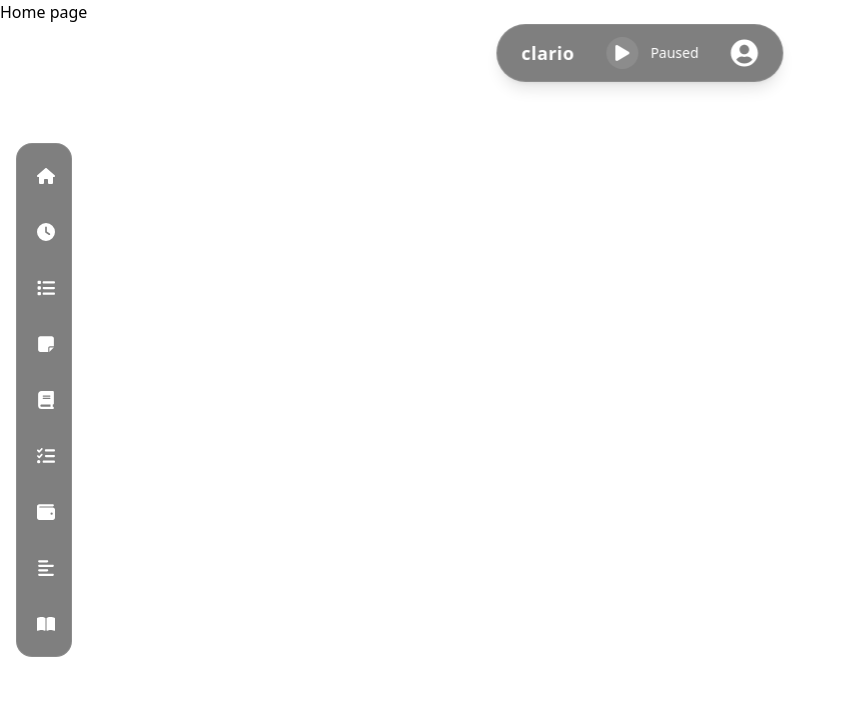
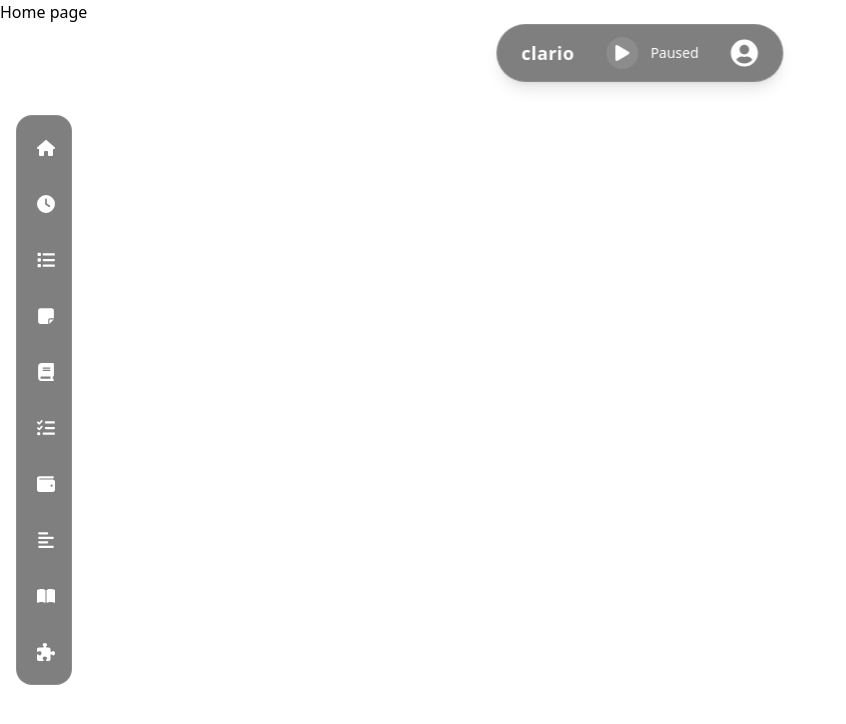
Before and after one commit to DivyaDaram8/clario, a React (Vite) app in the folder frontend/: page /home in a window 1280 px wide. Shown: the top 724 px of the page, without its empty margins (0-846 px from the left). Built offline with nearby package versions, Linux system fonts and the light colour scheme.

Commit message:
Copying of the brain games done

```diff
--- a/frontend/src/App.jsx
+++ b/frontend/src/App.jsx
@@ -13,6 +13,7 @@ import Summarizers from './pages/Summarizers';
 import Books from './pages/Books';
 import Profile from './pages/Profile';
 import Journal from './pages/Journal';
+import BrainGames from './pages/BrainGames';
 
 
 
@@ -34,6 +35,7 @@ function App() {
           <Route path="/profile" element={<Profile />} />
           <Route path="/habit-tracker" element={<HabitTracker />} />
           <Route path="/journal" element={<Journal />} />
+          <Route path="/brain-games" element={<BrainGames />} />
         </Routes>
     </>
   );
--- a/frontend/src/layout/NavbarLeft.jsx
+++ b/frontend/src/layout/NavbarLeft.jsx
@@ -8,7 +8,8 @@ import {
   FaList,
   FaWallet,
   FaAlignLeft,
-  FaBookOpen
+  FaBookOpen,
+  FaPuzzlePiece
 } from "react-icons/fa6";
 
 export default function NavbarLeft() {
@@ -22,6 +23,7 @@ export default function NavbarLeft() {
     { to: "/expense-tracker", icon: <FaWallet />, label: "Expense Tracker" },
     { to: "/summarizer", icon: <FaAlignLeft />, label: "Summarizer" },
     { to: "/books", icon: <FaBookOpen />, label: "Books" },
+     { to: "/brain-games", icon: <FaPuzzlePiece />, label: "Brain Games" },
   ];
 
   return (
--- /dev/null
+++ b/frontend/src/pages/BrainGames.jsx
@@ -0,0 +1,210 @@
+import React from "react";
+import NavbarLeft from "../layout/NavbarLeft";
+import NavbarTop from "../layout/NavbarTop";
+
+// Brain Games data
+const games = [
+  {
+    name: "Who Is?",
+    link: "https://poki.com/en/g/who-is",
+    image: "https://img.poki-cdn.com/cdn-cgi/image/q=78,width=300,height=200,fit=cover,f=auto/373740bfb89dd3e6c1fb96674148e806/who-is.png",
+  },
+  {
+    name: "Level Devil",
+    link: "https://poki.com/en/g/level-devil",
+    image: "https://img.poki-cdn.com/cdn-cgi/image/q=78,width=300,height=200,fit=cover,f=auto/0c3d1446c6992c2b88a9498de054688b/level-devil.png",
+  },
+  {
+    name: "Love Balls",
+    link: "https://poki.com/en/g/love-balls",
+    image: "https://img.poki-cdn.com/cdn-cgi/image/q=78,width=300,height=200,fit=cover,f=auto/79f73bf4a7d39c5a1814e9ea37d5985c/love-balls.jfif",
+  },
+  {
+    name: "Happy Glass",
+    link: "https://poki.com/en/g/happy-glass",
+    image: "https://img.poki-cdn.com/cdn-cgi/image/q=78,width=300,height=200,fit=cover,f=auto/649f916152c6defac7c09dbaf29f74e9/happy-glass.jfif",
+  },
+  {
+    name: "Master Chess",
+    link: "https://poki.com/en/g/master-chess",
+    image: "https://img.poki-cdn.com/cdn-cgi/image/q=78,width=300,height=200,fit=cover,f=auto/505695b9-1b21-47fd-a8e1-93345afb57de/master-chess.png",
+  },
+  {
+    name: "Infinity Loop",
+    link: "https://poki.com/en/g/infinity-loop",
+    image: "https://img.poki-cdn.com/cdn-cgi/image/q=78,width=300,height=200,fit=cover,f=auto/866858bc3f68d2bb0739b2ef598d9f2d/infinity-loop.png",
+  },
+  {
+    name: "Rescue the Fish",
+    link: "https://poki.com/en/g/rescue-the-fish",
+    image: "https://img.poki-cdn.com/cdn-cgi/image/q=78,width=300,height=200,fit=cover,f=auto/f99a4b047b60358b3ed234e3d0fac330/rescue-the-fish.png",
+  },
+  {
+    name: "Logic Master 1",
+    link: "https://poki.com/en/g/logic-master-1",
+    image: "https://img.poki-cdn.com/cdn-cgi/image/q=78,width=300,height=200,fit=cover,f=auto/680bea5afa10268bc8268f42dab18e27/logic-master-1.png",
+  },
+  {
+    name: "2048",
+    link: "https://poki.com/en/g/2048",
+    image: "https://img.poki-cdn.com/cdn-cgi/image/q=78,width=300,height=200,fit=cover,f=auto/cb8c967c-4a78-4ffa-8506-cbac69746f4f/2048.png",
+  },
+  {
+    name: "Free The Key",
+    link: "https://poki.com/en/g/free-the-key",
+    image: "https://img.poki-cdn.com/cdn-cgi/image/q=78,width=300,height=200,fit=cover,f=auto/7cf2d05b25dcb57ae219b879e275976c/free-the-key.png",
+  },
+  {
+    name: "Ultimate Sudoku",
+    link: "https://poki.com/en/g/ultimate-sudoku",
+    image: "https://img.poki-cdn.com/cdn-cgi/image/q=78,width=300,height=200,fit=cover,f=auto/bc07d0e7d1b5b448e0a932537b4ebf80/ultimate-sudoku.png",
+  },
+  {
+    name: "One Line Draw",
+    link: "https://poki.com/en/g/one-line-draw",
+    image: "https://img.poki-cdn.com/cdn-cgi/image/q=78,width=300,height=200,fit=cover,f=auto/317810ef2300e72a3bec82b8c5faee32/one-line-draw.png",
+  },
+  {
+    name: "Brain Test: Tricky Puzzles",
+    link: "https://poki.com/en/g/brain-test-tricky-puzzles",
+    image: "https://img.poki-cdn.com/cdn-cgi/image/q=78,width=300,height=200,fit=cover,f=auto/f262d83ee394fcf98b378674e1430bfd/brain-test-tricky-puzzles.png",
+  },
+  {
+    name: "Red Ball 4",
+    link: "https://poki.com/en/g/red-ball-4",
+    image: "https://img.poki-cdn.com/cdn-cgi/image/q=78,width=300,height=200,fit=cover,f=auto/9b739087f9938fb143a2519252addbb8/red-ball-4.png",
+  },
+  {
+    name: "Mekorama",
+    link: "https://poki.com/en/g/mekorama",
+    image: "https://img.poki-cdn.com/cdn-cgi/image/q=78,width=300,height=200,fit=cover,f=auto/56cba7ef0668cad515855b98be92ac16/mekorama.png",
+  },
+  {
+    name: "ArithmeticA",
+    link: "https://poki.com/en/g/arithmetica",
+    image: "https://img.poki-cdn.com/cdn-cgi/image/q=78,width=300,height=200,fit=cover,f=auto/8b3408d50ffebc7659fa5307a19c6175/arithmetica.png",
+  },
+  {
+    name: "Nuts and Bolts: Screwing Puzzle",
+    link: "https://poki.com/en/g/nuts-and-bolts-screwing-puzzle",
+    image: "https://img.poki-cdn.com/cdn-cgi/image/q=78,width=300,height=200,fit=cover,f=auto/c2d96a7d5b31a4fc74db460b1c0def53/nuts-and-bolts-screwing-puzzle.png",
+  },
+  {
+    name: "Jigsaw Surprise",
+    link: "https://poki.com/en/g/jigsaw-surprise",
+    image: "https://img.poki-cdn.com/cdn-cgi/image/q=78,width=300,height=200,fit=cover,f=auto/b2068cacadb0c98595210cc250477682/jigsaw-surprise.png",
+  },
+  {
+    name: "Word City Crossed",
+    link: "https://poki.com/en/g/word-city-crossed",
+    image: "https://img.poki-cdn.com/cdn-cgi/image/q=78,width=300,height=200,fit=cover,f=auto/d89159e07e5eb9c4a66edf4854b7a678/word-city-crossed.png",
+  },
+  {
+    name: "Maze: Path of Light",
+    link: "https://poki.com/en/g/maze-path-of-light",
+    image: "https://img.poki-cdn.com/cdn-cgi/image/q=78,width=300,height=200,fit=cover,f=auto/6a3ee5115f03ce0dd7e0bf1954fe1b80/maze-path-of-light.png",
+  },
+];
+
+function BrainGames() {
+  return (
+    <>
+      <NavbarLeft />
+      <NavbarTop />
+      <div className="min-h-screen bg-gradient-to-br from-cyan-400 via-blue-500 to-purple-600 py-8 px-8 md:px-16 lg:px-24">
+        <div className="max-w-7xl mx-auto">
+          {/* Heading at top left */}
+          <h1 className="text-5xl font-bold mb-10 text-white drop-shadow-lg">
+            🧩 Brain Games
+          </h1>
+
+          {/* Desktop grid 5x4 */}
+          <div className="hidden md:grid grid-cols-5 gap-6 mb-12">
+            {games.map((game, idx) => (
+              <a
+                key={idx}
+                href={game.link}
+                target="_blank"
+                rel="noopener noreferrer"
+                className="group relative rounded-2xl overflow-hidden shadow-xl transform transition-all duration-300 hover:scale-105 hover:shadow-2xl bg-white"
+              >
+                <div className="overflow-hidden">
+                  <img
+                    src={game.image}
+                    alt={game.name}
+                    className="w-full h-40 object-cover transition-transform duration-300 group-hover:scale-110"
+                  />
+                </div>
+                {/* Overlay */}
+                <div className="absolute inset-0 bg-gradient-to-t from-black/80 via-black/40 to-transparent opacity-0 group-hover:opacity-100 transition-opacity duration-300 flex items-center justify-center">
+                  <span className="text-white font-bold text-lg px-6 py-2 bg-purple-600 rounded-full shadow-lg transform translate-y-4 group-hover:translate-y-0 transition-transform duration-300">
+                    Play Now
+                  </span>
+                </div>
+                <div className="p-3 bg-gray-900">
+                  <h2 className="text-center text-sm font-semibold text-white truncate">
+                    {game.name}
+                  </h2>
+                </div>
+              </a>
+            ))}
+          </div>
+
+          {/* Mobile grid 2 columns */}
+          <div className="md:hidden grid grid-cols-2 gap-4 mb-12">
+            {games.map((game, idx) => (
+              <a
+                key={idx}
+                href={game.link}
+                target="_blank"
+                rel="noopener noreferrer"
+                className="group relative rounded-2xl overflow-hidden shadow-xl transform transition-all duration-300 hover:scale-105 bg-white"
+              >
+                <div className="overflow-hidden">
+                  <img
+                    src={game.image}
+                    alt={game.name}
+                    className="w-full h-32 object-cover transition-transform duration-300 group-hover:scale-110"
+                  />
+                </div>
+                <div className="absolute inset-0 bg-gradient-to-t from-black/80 via-black/40 to-transparent opacity-0 group-hover:opacity-100 transition-opacity duration-300 flex items-center justify-center">
+                  <span className="text-white font-bold text-sm px-4 py-2 bg-purple-600 rounded-full shadow-lg">
+                    Play Now
+                  </span>
+                </div>
+                <div className="p-2 bg-gray-900">
+                  <h2 className="text-center text-xs font-semibold text-white truncate">
+                    {game.name}
+                  </h2>
+                </div>
+              </a>
+            ))}
+          </div>
+
+          {/* Big wide card at bottom with more space */}
+          <a
+            href="https://poki.com/en/brain"
+            target="_blank"
+            rel="noopener noreferrer"
+            className="group relative block w-full rounded-2xl overflow-hidden shadow-2xl transform transition-all duration-300 hover:scale-[1.02] bg-white"
+          >
+            <div className="overflow-hidden">
+              <img
+                src="https://i.pinimg.com/1200x/1e/fb/e5/1efbe530f7eedbf4907c8cfc0a02f8b3.jpg"
+                alt="Play More Brain Games"
+                className="w-full h-64 md:h-80 object-cover transition-transform duration-500 group-hover:scale-105"
+              />
+            </div>
+            <div className="absolute inset-0 bg-gradient-to-t from-black/70 via-black/30 to-transparent opacity-0 group-hover:opacity-100 transition-opacity duration-300 flex items-center justify-center">
+              <span className="text-white text-3xl font-bold px-8 py-4 bg-purple-600 rounded-full shadow-2xl transform translate-y-4 group-hover:translate-y-0 transition-transform duration-300">
+                Explore More Games
+              </span>
+            </div>
+          </a>
+        </div>
+      </div>
+    </>
+  );
+}
+
+export default BrainGames;
```
